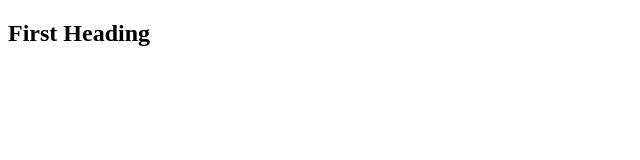
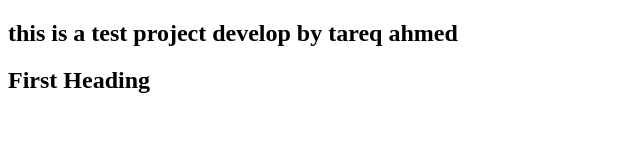
Before and after one commit to rushomrong/test-project, a plain HTML site: page index.html in a window 1280 px wide. Shown: the whole page, without its empty margins (0-640 px from the left). Drawn offline with Linux system fonts and the light colour scheme.

Commit message:
test project commit 3

```diff
--- a/index.html
+++ b/index.html
@@ -1,14 +1,18 @@
 <!DOCTYPE html>
 <html lang="en">
+
 <head>
     <meta charset="UTF-8">
     <meta name="viewport" content="width=device-width, initial-scale=1.0">
     <title>This is a test project</title>
 </head>
+
 <body>
+    <h2>this is a test project develop by tareq ahmed</h2>
     <div class="wrapper">
         <h2>First Heading</h2>
     </div>
 
 </body>
+
 </html>
```
